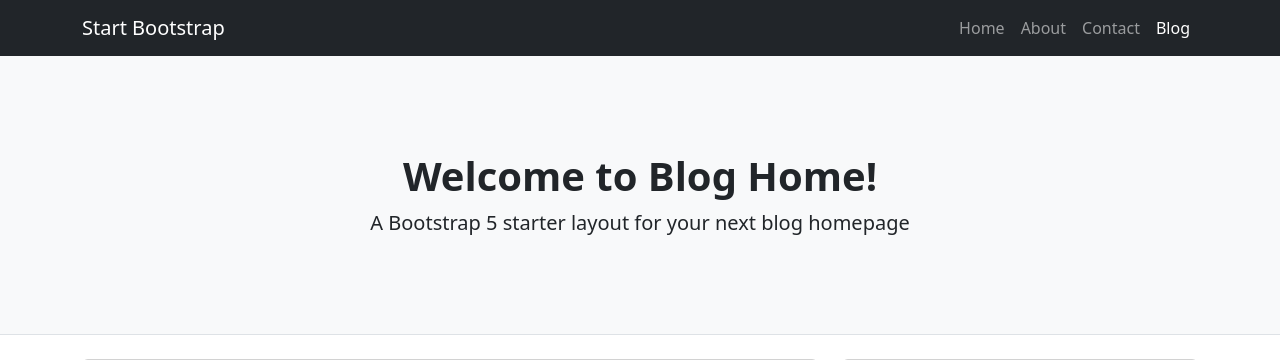
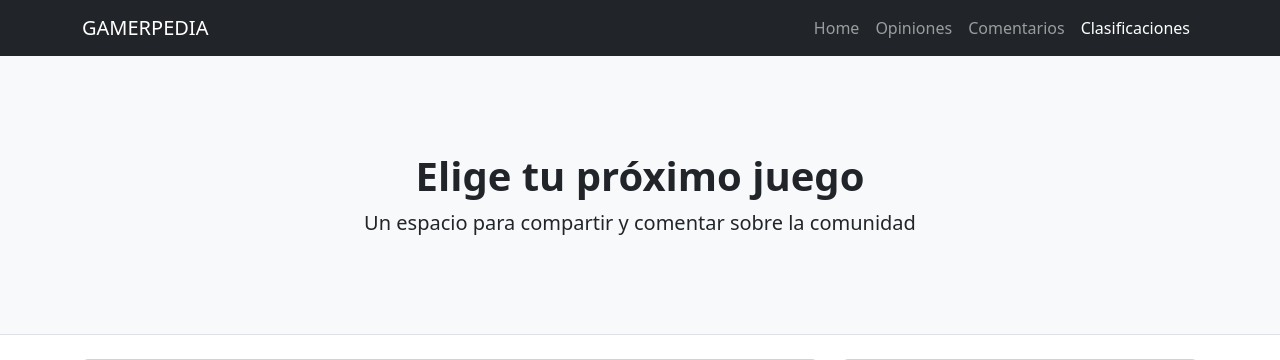
Before and after one commit to manuuelongo/PRE_ENTREGA, a Django app: template templates/index.html in a window 1280 px wide. Shown: the top 360 px of the page. Run offline with Django 4.2, Linux system fonts and the light colour scheme; the template is opened without the code that fills it, so the values that code supplies are empty; grey boxes labelled with a size stand in for pictures from a placeholder-image service; some libraries are stand-ins or nearby versions.

Commit message:
Editando la plantilla

```diff
--- a/Pre_entrega/settings.py
+++ b/Pre_entrega/settings.py
@@ -55,7 +55,7 @@ ROOT_URLCONF = 'Pre_entrega.urls'
 TEMPLATES = [
     {
         'BACKEND': 'django.template.backends.django.DjangoTemplates',
-        'DIRS': [],
+        'DIRS': ['/Users/manuel/Desktop/Curso_python/Pre_entrega/templates/'],
         'APP_DIRS': True,
         'OPTIONS': {
             'context_processors': [
--- a/Pre_entrega/urls.py
+++ b/Pre_entrega/urls.py
@@ -16,7 +16,9 @@ Including another URLconf
 """
 from django.contrib import admin
 from django.urls import path
+from blog.views import home
 
 urlpatterns = [
     path('admin/', admin.site.urls),
+    path('home/', home)
 ]
--- a/blog/views.py
+++ b/blog/views.py
@@ -1,3 +1,5 @@
 from django.shortcuts import render
 
-# Create your views here.
+def home(request):
+    contexto ={}
+    return render (request,'index.html', contexto)
--- a/templates/index.html
+++ b/templates/index.html
@@ -1,6 +1,7 @@
 <!DOCTYPE html>
 <html lang="en">
     <head>
+        {%load static %}
         <meta charset="utf-8" />
         <meta name="viewport" content="width=device-width, initial-scale=1, shrink-to-fit=no" />
         <meta name="description" content="" />
@@ -9,20 +10,20 @@
         <!-- Favicon-->
         <link rel="icon" type="image/x-icon" href="assets/favicon.ico" />
         <!-- Core theme CSS (includes Bootstrap)-->
-        <link href="css/styles.css" rel="stylesheet" />
+        <link href="{% static 'css/styles.css' %}" rel="stylesheet" />
     </head>
     <body>
         <!-- Responsive navbar-->
         <nav class="navbar navbar-expand-lg navbar-dark bg-dark">
             <div class="container">
-                <a class="navbar-brand" href="#!">Start Bootstrap</a>
+                <a class="navbar-brand" href="#!">GAMERPEDIA</a>
                 <button class="navbar-toggler" type="button" data-bs-toggle="collapse" data-bs-target="#navbarSupportedContent" aria-controls="navbarSupportedContent" aria-expanded="false" aria-label="Toggle navigation"><span class="navbar-toggler-icon"></span></button>
                 <div class="collapse navbar-collapse" id="navbarSupportedContent">
                     <ul class="navbar-nav ms-auto mb-2 mb-lg-0">
                         <li class="nav-item"><a class="nav-link" href="#">Home</a></li>
-                        <li class="nav-item"><a class="nav-link" href="#!">About</a></li>
-                        <li class="nav-item"><a class="nav-link" href="#!">Contact</a></li>
-                        <li class="nav-item"><a class="nav-link active" aria-current="page" href="#">Blog</a></li>
+                        <li class="nav-item"><a class="nav-link" href="#!">Opiniones</a></li>
+                        <li class="nav-item"><a class="nav-link" href="#!">Comentarios</a></li>
+                        <li class="nav-item"><a class="nav-link active" aria-current="page" href="#">Clasificaciones</a></li>
                     </ul>
                 </div>
             </div>
@@ -31,8 +32,8 @@
         <header class="py-5 bg-light border-bottom mb-4">
             <div class="container">
                 <div class="text-center my-5">
-                    <h1 class="fw-bolder">Welcome to Blog Home!</h1>
-                    <p class="lead mb-0">A Bootstrap 5 starter layout for your next blog homepage</p>
+                    <h1 class="fw-bolder">Elige tu próximo juego</h1>
+                    <p class="lead mb-0">Un espacio para compartir y comentar sobre la comunidad</p>
                 </div>
             </div>
         </header>
```
